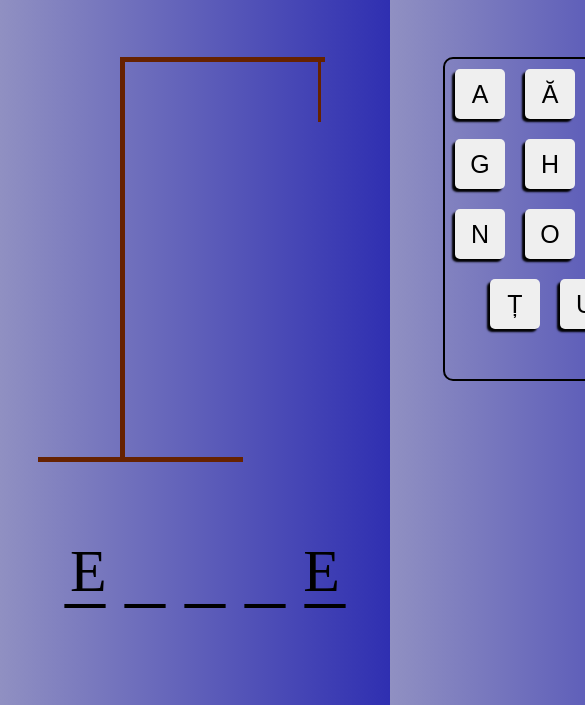
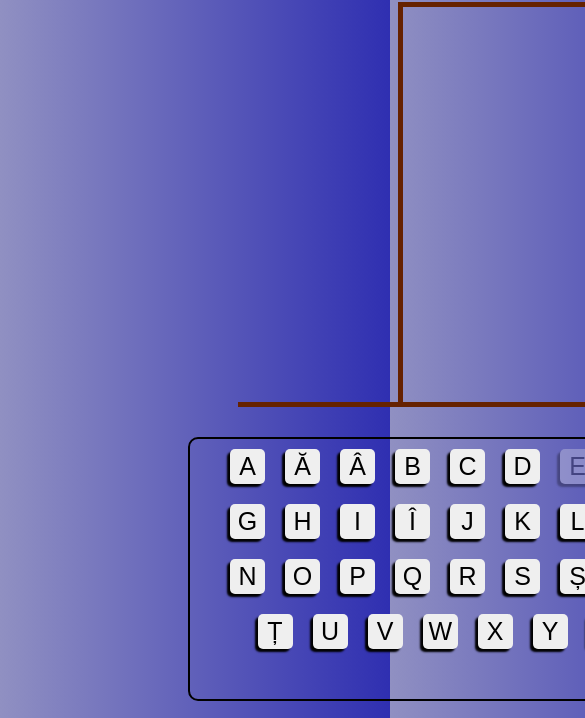
Before and after one commit to Daniel-Hutanu/HangManGame, a plain HTML site: page level1.html in a window 390 px wide. Shown: the part 253-971 px from the top of the page, 585 px wide, since content can reach past the window. Drawn offline with Linux system fonts and the light colour scheme.

Commit message:
level 1 updated

```diff
--- a/Style/costomlevel.css
+++ b/Style/costomlevel.css
@@ -275,3 +275,44 @@ body{
         background-color: rgb(110, 178, 230);
     }
 }
+
+@media only screen and (max-width:1100px){
+    .fieldtitle>img{
+        display: none;
+    }
+    .fieldtitle>p{
+        margin-left: 30px;
+    }
+    .letter{
+        width: 40px;
+        height: 40px;
+    }
+    .keyboard{
+        height: 260px;
+        margin-left: 20px;
+    }
+    .hangman{
+        margin-left: 20px;
+    }
+}
+@media only screen and (max-width:950px){
+    .hangman{
+        display: block;
+        margin-left: 200px;
+    }
+    .letter{
+        width: 35px;
+        height: 35px;
+    }
+    .keyboard{
+        margin-left: -20px;
+        width: 500px;
+    }
+    .word{
+        margin-top: 220px;
+        margin-left: -50px;
+    }
+    .lineword{
+        margin-left: -50px;
+    }
+}
```
